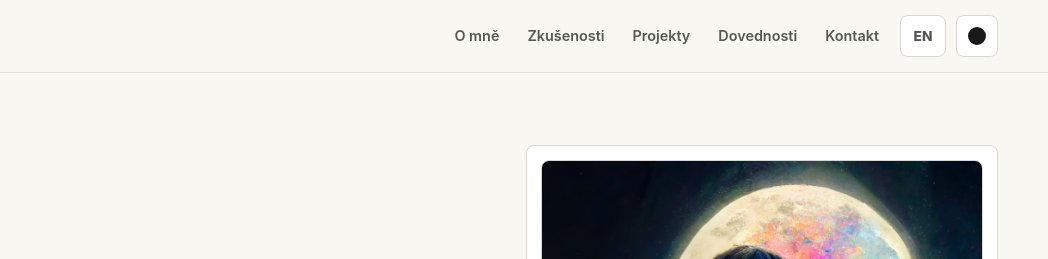
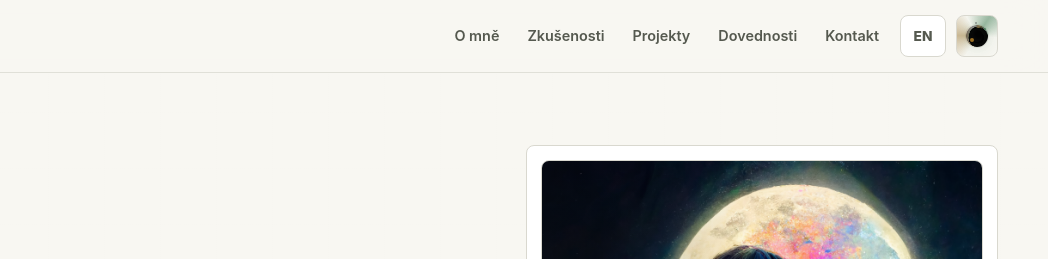
Before and after one commit to Martinezada/Martinezada.github.io, a website built with Vite: page index.html in a window 1280 px wide. Both pictures are taken after a click on the button 1209 px from the left and 36 px from the top of the page. Shown: the top 259 px of the page, 232-1280 px from the left. Built offline with nearby package versions, Linux system fonts and the light colour scheme.

Commit message:
Refine theme toggle visual

```diff
--- a/src/styles.css
+++ b/src/styles.css
@@ -184,8 +184,18 @@ a {
 }
 
 .theme-toggle {
+  position: relative;
+  overflow: hidden;
   width: 42px;
   height: 42px;
+  background:
+    radial-gradient(circle at 50% 50%, rgb(255 248 223 / 0.96) 0 25%, transparent 27%),
+    radial-gradient(circle at 50% 50%, rgb(217 181 111 / 0.36) 0 36%, transparent 38%),
+    conic-gradient(from 30deg, transparent, rgb(217 181 111 / 0.6), transparent 42%, rgb(155 199 161 / 0.4), transparent 78%);
+  transition:
+    border-color 180ms ease,
+    transform 220ms ease,
+    background 260ms ease;
 }
 
 .language-toggle {
@@ -203,16 +213,88 @@ a {
 }
 
 .theme-toggle__icon {
-  width: 18px;
-  height: 18px;
-  border: 2px solid currentColor;
+  position: relative;
+  width: 22px;
+  height: 22px;
   border-radius: 50%;
-  box-shadow: inset 7px -4px 0 0 var(--surface);
+  background:
+    radial-gradient(circle at 45% 42%, #fff8df 0 34%, #f6d27d 35% 56%, transparent 58%),
+    conic-gradient(from 120deg, #f5d37e, #fff4c7, #d89936, #f5d37e);
+  box-shadow:
+    0 0 0 1px rgb(241 240 232 / 0.08),
+    0 0 18px rgb(217 181 111 / 0.44),
+    inset -5px -6px 10px rgb(155 111 36 / 0.22);
+  transition:
+    transform 320ms ease,
+    filter 220ms ease,
+    background 260ms ease,
+    box-shadow 260ms ease;
+}
+
+.theme-toggle__icon::before,
+.theme-toggle__icon::after {
+  position: absolute;
+  border-radius: 50%;
+  content: "";
+  pointer-events: none;
+}
+
+.theme-toggle__icon::before {
+  inset: 7px 4px 4px 8px;
+  background: rgb(15 17 16 / 0.14);
+  box-shadow: none;
+}
+
+.theme-toggle__icon::after {
+  width: 4px;
+  height: 4px;
+  top: 5px;
+  right: 4px;
+  background: #8a681f;
+  box-shadow:
+    -13px 11px 0 -1px rgb(155 199 161 / 0.72),
+    -4px 17px 0 -1px rgb(241 240 232 / 0.7);
+}
+
+.theme-toggle:hover {
+  border-color: color-mix(in srgb, var(--accent), var(--warm) 35%);
+  transform: translateY(-1px);
+}
+
+.theme-toggle:hover .theme-toggle__icon {
+  filter: saturate(1.2);
+  transform: rotate(22deg) scale(1.04);
 }
 
 :root[data-theme="light"] .theme-toggle__icon {
-  box-shadow: none;
-  background: currentColor;
+  background:
+    radial-gradient(circle at 44% 42%, #020303 0 32%, #0a0c0a 33% 54%, transparent 56%),
+    conic-gradient(from 140deg, transparent 0 9%, rgb(217 181 111 / 0.92) 13%, transparent 23%, rgb(62 124 82 / 0.82) 38%, transparent 52%, rgb(217 181 111 / 0.7) 70%, transparent 82%);
+  box-shadow:
+    0 0 0 1px rgb(25 26 23 / 0.08),
+    0 0 18px rgb(62 124 82 / 0.24),
+    inset 0 0 10px rgb(0 0 0 / 0.9);
+  transform: rotate(180deg);
+}
+
+:root[data-theme="light"] .theme-toggle {
+  background:
+    radial-gradient(circle at 52% 48%, #050505 0 28%, transparent 30%),
+    radial-gradient(circle at 50% 50%, rgb(62 124 82 / 0.28) 0 31%, transparent 33%),
+    conic-gradient(from 210deg, transparent, rgb(155 111 36 / 0.46), transparent 34%, rgb(62 124 82 / 0.5), transparent 68%);
+}
+
+:root[data-theme="light"] .theme-toggle__icon::before {
+  inset: 5px;
+  background: #020202;
+  box-shadow: inset -2px 2px 4px rgb(255 255 255 / 0.04);
+}
+
+:root[data-theme="light"] .theme-toggle__icon::after {
+  background: var(--warm);
+  box-shadow:
+    -13px 11px 0 -1px rgb(62 124 82 / 0.72),
+    -4px 17px 0 -1px rgb(25 26 23 / 0.36);
 }
 
 .nav-toggle {
```
